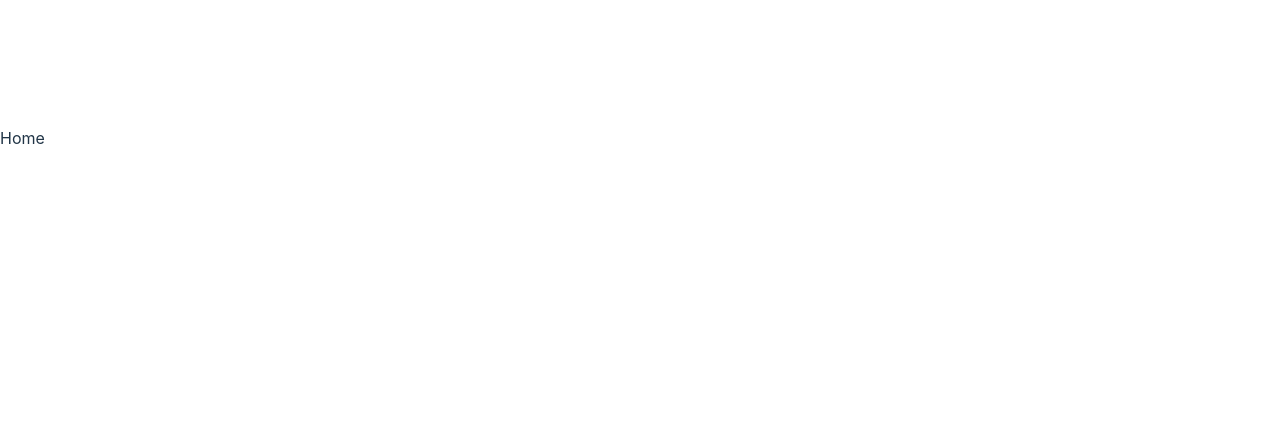
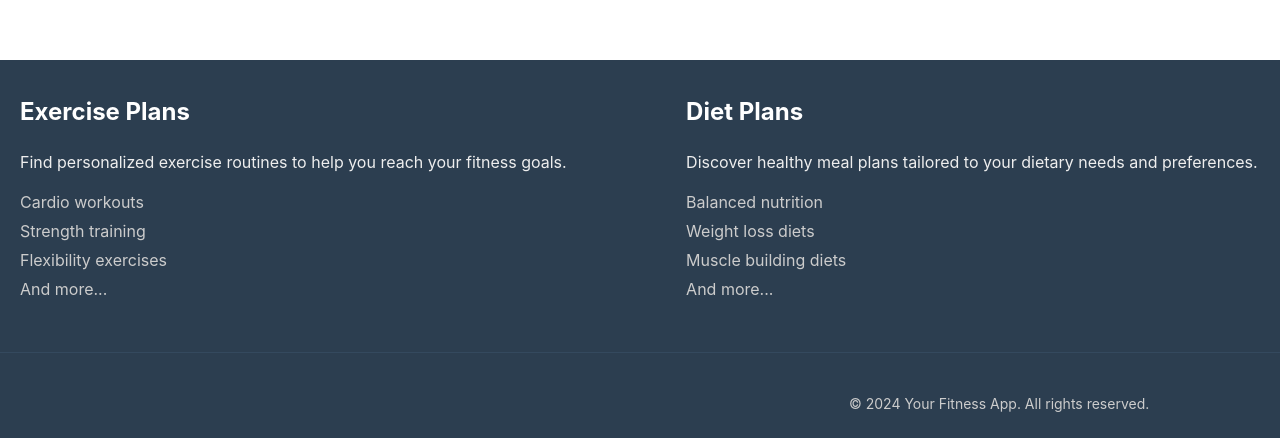
Before and after one commit to kalviumcommunity/S51_Manuel_Capstone_FreakingFit, a React (Vite) app in the folder Client/: page / in a window 1280 px wide. Shown: the part 584-1022 px from the top of the page. Before the commit the page ends 800 px from the top, so only its background shows below. Built offline with nearby package versions, Linux system fonts and the light colour scheme.

Commit message:
footer added

```diff
--- a/Client/package.json
+++ b/Client/package.json
@@ -10,6 +10,7 @@
     "preview": "vite preview"
   },
   "dependencies": {
+    "@fortawesome/fontawesome-free": "^6.5.1",
     "react": "^18.2.0",
     "react-dom": "^18.2.0"
   },
--- a/Client/src/App.jsx
+++ b/Client/src/App.jsx
@@ -3,6 +3,7 @@ import Navbar from "../src/component/Navbar";
 import Home from "../src/component/Home"
 import Login from "../src/component/Login"
 import Signup from './component/Signup';
+import Footer from './component/Footer';
 import React, { useState } from 'react';
 
 const App = () => {
--- /dev/null
+++ b/Client/src/component/Footer.css
@@ -0,0 +1,90 @@
+/* Footer.css */
+
+.footer-container {
+    background-color: #2c3e50; /* Dark blue background */
+    padding: 10px 0;
+  }
+
+  .footer-content {
+    display: flex;
+    justify-content: space-around;
+    flex-wrap: wrap;
+  }
+
+  .footer-section {
+    flex: 1;
+    margin: 0 20px;
+    animation: slide-up 0.5s ease-in-out; /* Slide-up animation */
+  }
+
+  .footer-section h3 {
+    color: #fff; /* White text color */
+    font-size: 24px;
+    margin-bottom: 15px;
+  }
+
+  .footer-section p {
+    color: #eee; /* Light gray text color */
+  }
+
+  .footer-section ul {
+    list-style: none;
+    padding-left: 0;
+  }
+
+  .footer-section ul li {
+    color: #ccc; /* Medium gray text color */
+    margin-bottom: 5px;
+  }
+
+  .social-icons {
+    margin-top: 20px;
+    font-weight: bold;
+  }
+
+  .social-icons a {
+    color: white; /* White social icon color */
+    font-size: 24px;
+    margin-right: 10px;
+    text-decoration: none;
+    transition: color 0.3s ease; /* Smooth color transition */
+    font-weight: bold;
+  }
+
+  .social-icons a:hover {
+    color: #1abc9c; /* Light green hover color */
+  }
+
+  .footer-bottom {
+    text-align: center;
+    margin-top: 30px;
+    padding-top: 20px;
+    border-top: 1px solid #34495e; /* Darker blue border top */
+    color: #ccc; /* Medium gray text color */
+    animation: fade-in 0.5s ease-in-out; /* Fade-in animation */
+  }
+
+  .footer-bottom p {
+    font-size: 14px;
+  }
+
+  /* Keyframe animations */
+  @keyframes slide-up {
+    from {
+      opacity: 0;
+      transform: translateY(20px);
+    }
+    to {
+      opacity: 1;
+      transform: translateY(0);
+    }
+  }
+
+  @keyframes fade-in {
+    from {
+      opacity: 0;
+    }
+    to {
+      opacity: 1;
+    }
+  }
--- /dev/null
+++ b/Client/src/component/Footer.jsx
@@ -0,0 +1,43 @@
+import React from 'react';
+import './Footer.css'; // Import your Footer styles if you have any
+
+const Footer = () => {
+  return (
+    <footer className="footer-container">
+      <div className="footer-content">
+        <div className="footer-section">
+          <h3>Exercise Plans</h3>
+          <p>Find personalized exercise routines to help you reach your fitness goals.</p>
+          <ul>
+            <li>Cardio workouts</li>
+            <li>Strength training</li>
+            <li>Flexibility exercises</li>
+            <li>And more...</li>
+          </ul>
+        </div>
+        <div className="footer-section">
+          <h3>Diet Plans</h3>
+          <p>Discover healthy meal plans tailored to your dietary needs and preferences.</p>
+          <ul>
+            <li>Balanced nutrition</li>
+            <li>Weight loss diets</li>
+            <li>Muscle building diets</li>
+            <li>And more...</li>
+          </ul>
+        </div>
+        <div className="footer-section">
+          <h3>Connect With Us</h3>
+          <p>Follow us on social media for daily fitness tips, motivation, and updates.</p>
+          <p> Instragram : freakingfit</p>
+          <p>Twitter : Freakingfit_chennai</p>
+          <p> Facebook : freakingfit</p>
+        </div>
+      </div>
+      <div className="footer-bottom">
+        <p>&copy; {new Date().getFullYear()} Your Fitness App. All rights reserved.</p>
+      </div>
+    </footer>
+  );
+}
+
+export default Footer;
--- a/Client/src/component/Home.jsx
+++ b/Client/src/component/Home.jsx
@@ -1,8 +1,12 @@
 import React from 'react'
+import Footer from './Footer'
 
 function Home() {
   return (
-    <div>Home</div>
+    <>
+    <div></div>
+    <Footer/>
+    </>
   )
 }
 
--- a/Client/src/component/Login.css
+++ b/Client/src/component/Login.css
@@ -1,5 +1,5 @@
 .login-container {
-  width: 400px;
+  width: 250px; /* Adjusted width */
   position: absolute;
   top: 50%;
   left: 50%;
@@ -36,7 +36,7 @@ input[type="password"] {
 button {
   background-color: #4CAF50;
   color: black;
-  padding: 20px 20px;
+  padding: 10px 10px;
   border: none;
   border-radius: 5px;
   cursor: pointer;
```
